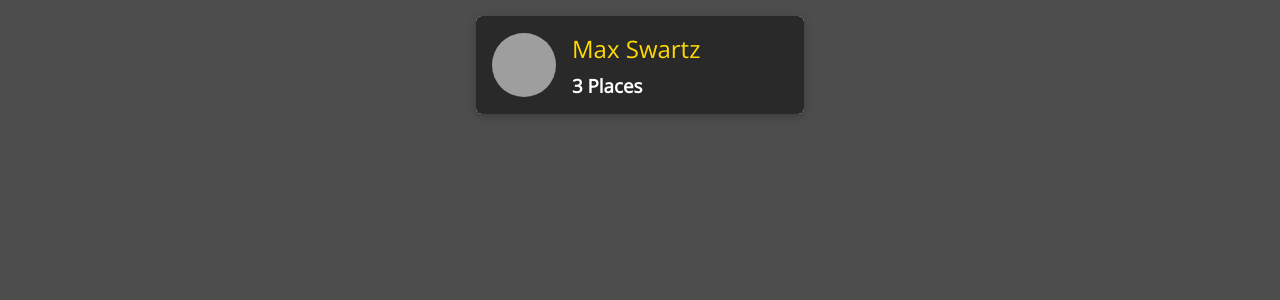
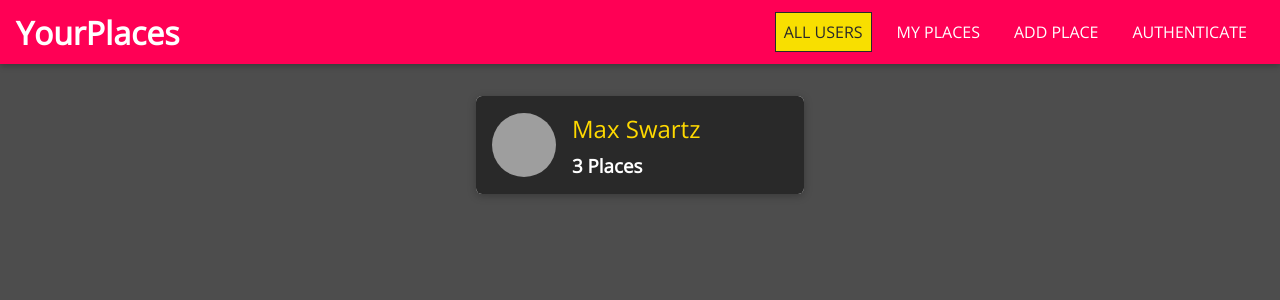
Before and after one commit to dario-nihil/react-places-app, a React (Create React App) app: page / in a window 1280 px wide. Shown: the top 300 px of the page. Built offline with nearby package versions, Linux system fonts and the light colour scheme; grey boxes are pictures that could not be loaded.

Commit message:
created MainHeader, MainNavigation and NavLinks components

```diff
--- a/src/App.tsx
+++ b/src/App.tsx
@@ -5,11 +5,14 @@ import {
   Switch,
 } from "react-router-dom";
 import NewPlace from "./places/pages/NewPlace";
+import MainNavigation from "./shared/Navigation/MainNavigation";
 import Users from "./users/pages/Users";
 
 const App = () => {
   return (
     <Router>
+      <MainNavigation />
+      <main>
         <Switch>
           <Route path="/" exact>
             <Users />
@@ -19,6 +22,7 @@ const App = () => {
           </Route>
           <Redirect to="/" />
         </Switch>
+      </main>
     </Router>
   );
 };
--- /dev/null
+++ b/src/shared/Navigation/MainHeader.module.css
@@ -0,0 +1,23 @@
+.main-header {
+  width: 100%;
+  height: 4rem;
+  display: flex;
+  align-items: center;
+  position: fixed;
+  top: 0;
+  left: 0;
+  background: #ff0055;
+  box-shadow: 0 2px 6px rgba(0, 0, 0, 0.26);
+  padding: 0 1rem;
+  z-index: 5;
+}
+
+main {
+  margin-top: 5rem;
+}
+
+@media (min-width: 768px) {
+  .main-header {
+    justify-content: space-between;
+  }
+}
--- /dev/null
+++ b/src/shared/Navigation/MainHeader.tsx
@@ -0,0 +1,12 @@
+import styles from "./MainHeader.module.css";
+
+type AppProps = {
+  children: React.ReactNode;
+};
+
+const MainHeader = (props: AppProps) => {
+  const { children } = props;
+  return <header className={styles["main-header"]}>{children}</header>;
+};
+
+export default MainHeader;
--- /dev/null
+++ b/src/shared/Navigation/MainNavigation.module.css
@@ -0,0 +1,45 @@
+.main-navigation__menu-btn {
+  width: 3rem;
+  height: 3rem;
+  background: transparent;
+  border: none;
+  display: flex;
+  flex-direction: column;
+  justify-content: space-around;
+  margin-right: 2rem;
+  cursor: pointer;
+}
+
+.main-navigation__menu-btn span {
+  display: block;
+  width: 3rem;
+  height: 2.5px;
+  background: white;
+}
+
+.main-navigation__title {
+  color: white;
+}
+
+.main-navigation__title a {
+  text-decoration: none;
+  color: white;
+}
+
+.main-navigation__header-nav {
+  display: none;
+}
+
+.main-navigation__drawer-nav {
+  height: 100%;
+}
+
+@media (min-width: 768px) {
+  .main-navigation__menu-btn {
+    display: none;
+  }
+
+  .main-navigation__header-nav {
+    display: block;
+  }
+}
--- /dev/null
+++ b/src/shared/Navigation/MainNavigation.tsx
@@ -0,0 +1,25 @@
+import { Link } from "react-router-dom";
+
+import MainHeader from "./MainHeader";
+import styles from "./MainNavigation.module.css";
+import NavLinks from "./NavLinks";
+
+const MainNavigation = () => {
+  return (
+    <MainHeader>
+      <button className={styles["main-navigation__menu-btn"]}>
+        <span />
+        <span />
+        <span />
+      </button>
+      <h1 className={styles["main-navigation__title"]}>
+        <Link to="/">YourPlaces</Link>
+      </h1>
+      <nav>
+        <NavLinks />
+      </nav>
+    </MainHeader>
+  );
+};
+
+export default MainNavigation;
--- /dev/null
+++ b/src/shared/Navigation/NavLinks.module.css
@@ -0,0 +1,76 @@
+.nav-links {
+  list-style: none;
+  margin: 0;
+  padding: 0;
+  width: 100%;
+  height: 100%;
+  display: flex;
+  flex-direction: column;
+  justify-content: center;
+  align-items: center;
+}
+
+.nav-links li {
+  margin: 1rem;
+}
+
+.nav-links a {
+  border: 1px solid transparent;
+  color: #292929;
+  text-decoration: none;
+  padding: 0.5rem;
+}
+
+.nav-links a:hover,
+.nav-links a:active,
+.nav-links a.active {
+  background: #f8df00;
+  border-color: #292929;
+  color: #292929;
+}
+
+.nav-links button {
+  cursor: pointer;
+  border: 1px solid #292929;
+  color: #292929;
+  background: transparent;
+  padding: 0.5rem;
+  font: inherit;
+}
+
+.nav-links button:focus {
+  outline: none;
+}
+
+.nav-links button:hover,
+.nav-links button:active {
+  background: #292929;
+  color: white;
+}
+
+@media (min-width: 768px) {
+  .nav-links {
+    flex-direction: row;
+  }
+
+  .nav-links li {
+    margin: 0 0.5rem;
+  }
+
+  .nav-links a {
+    color: white;
+    text-decoration: none;
+  }
+
+  .nav-links button {
+    border: 1px solid white;
+    color: white;
+    background: transparent;
+  }
+
+  .nav-links button:hover,
+  .nav-links button:active {
+    background: #f8df00;
+    color: #292929;
+  }
+}
--- /dev/null
+++ b/src/shared/Navigation/NavLinks.tsx
@@ -0,0 +1,32 @@
+import { NavLink } from "react-router-dom";
+
+import styles from "./NavLinks.module.css";
+
+const NavLinks = () => {
+  return (
+    <ul className={styles["nav-links"]}>
+      <li>
+        <NavLink to="/" exact activeClassName={styles.active}>
+          ALL USERS
+        </NavLink>
+      </li>
+      <li>
+        <NavLink to="/u1/places" activeClassName={styles.active}>
+          MY PLACES
+        </NavLink>
+      </li>
+      <li>
+        <NavLink to="/places/new" activeClassName={styles.active}>
+          ADD PLACE
+        </NavLink>
+      </li>
+      <li>
+        <NavLink to="/auth" activeClassName={styles.active}>
+          AUTHENTICATE
+        </NavLink>
+      </li>
+    </ul>
+  );
+};
+
+export default NavLinks;
--- a/src/users/components/UserList.tsx
+++ b/src/users/components/UserList.tsx
@@ -1,6 +1,7 @@
 import UserItem from "./UserItem";
 import IUser from "../../shared/IUser";
 import styles from "./UserList.module.css";
+import Card from "../../shared/components/UIElements/Card";
 
 type AppPorps = {
   items: IUser[];
@@ -10,7 +11,9 @@ const UserList = (props: AppPorps) => {
   if (items.length === 0) {
     return (
       <div className="center">
-        <h2>No users found.</h2>
+        <Card>
+          <h2>No users found.</h2>
+        </Card>
       </div>
     );
   }
--- a/src/users/pages/Users.tsx
+++ b/src/users/pages/Users.tsx
@@ -7,7 +7,7 @@ const Users = () => {
       id: "u1",
       name: "Max Swartz",
       image:
-        "https://images.unsplash.com/photo-1438761681033-6461ffad8d80?ixlib=rb-4.0.3&ixid=MnwxMjA3fDB8MHxzZWFyY2h8Mnx8cGVyc29ufGVufDB8fDB8fA%3D%3D&w=1000&q=80",
+        "https://imageio.forbes.com/specials-images/dam/imageserve/1171238184/0x0.jpg?format=jpg&width=1200",
       places: 3,
     },
   ];
```
Lines whose indentation alone changed are shown as unchanged.
